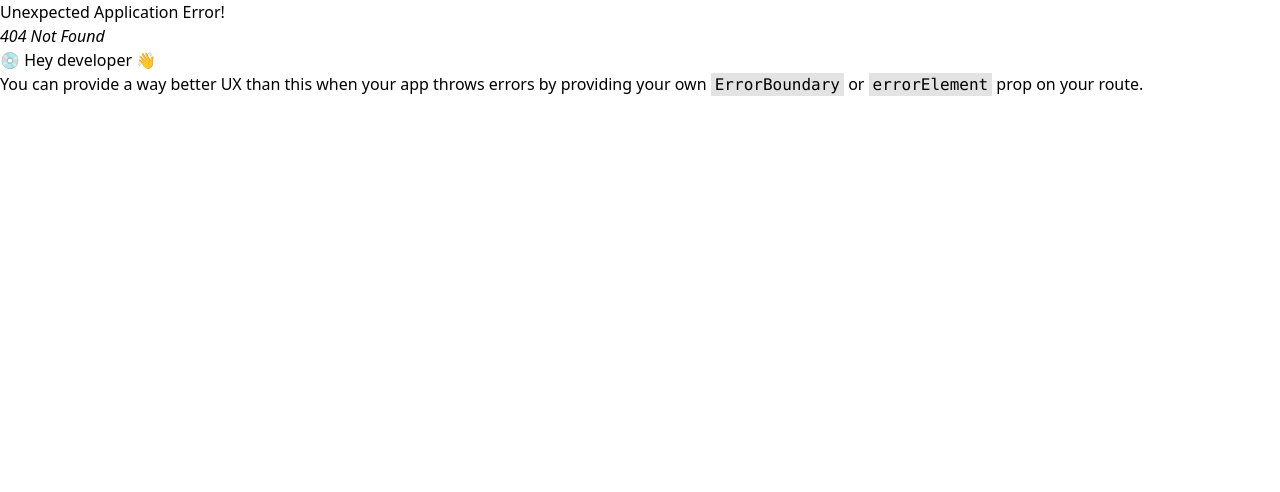
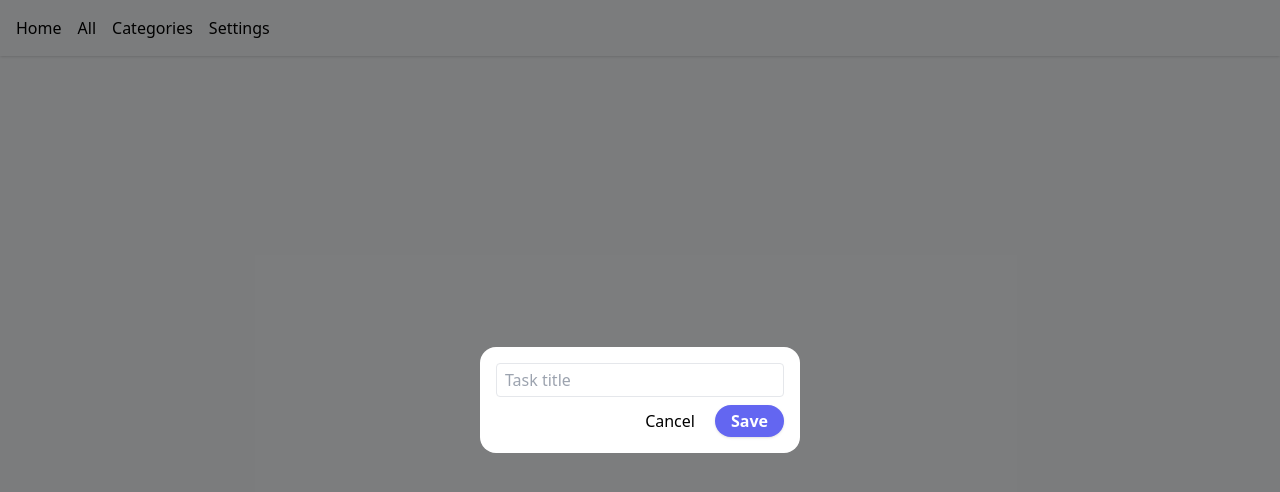
Before and after one commit to fbbp/todo-codex, a React (Vite) app: page /task/1 in a window 1280 px wide. Before the commit this address had no page. Shown: the top 492 px of the page. Built offline with nearby package versions, Linux system fonts and the light colour scheme.

Commit message:
feat: add task modal and settings form

```diff
--- /dev/null
+++ b/src/components/TaskModal.tsx
@@ -0,0 +1,65 @@
+import { FormEvent, useEffect, useState } from 'react';
+import { useNavigate, useParams } from 'react-router-dom';
+import { useTasks } from '../store/useTasks';
+
+export default function TaskModal() {
+  const { id } = useParams();
+  const navigate = useNavigate();
+  const tasks = useTasks((s) => s.tasks);
+  const load = useTasks((s) => s.load);
+  const add = useTasks((s) => s.add);
+  const update = useTasks((s) => s.update);
+
+  const [title, setTitle] = useState('');
+
+  useEffect(() => {
+    void load();
+  }, [load]);
+
+  useEffect(() => {
+    if (id) {
+      const t = tasks.find((task) => task.id === id);
+      if (t) setTitle(t.title);
+    }
+  }, [id, tasks]);
+
+  async function handleSubmit(e: FormEvent) {
+    e.preventDefault();
+    const trimmed = title.trim();
+    if (!trimmed) return;
+    if (id) {
+      await update(id, { title: trimmed });
+    } else {
+      await add({
+        title: trimmed,
+        dueAt: null,
+        durationMin: null,
+        categoryId: null,
+        checklist: [],
+        repeatRule: null,
+      });
+    }
+    navigate(-1);
+  }
+
+  return (
+    <div className="fixed inset-0 bg-black/50 flex items-center justify-center">
+      <form onSubmit={handleSubmit} className="bg-white p-4 rounded-2xl space-y-2 w-80">
+        <input
+          value={title}
+          onChange={(e) => setTitle(e.target.value)}
+          className="border rounded px-2 py-1 w-full"
+          placeholder="Task title"
+        />
+        <div className="flex justify-end gap-2">
+          <button type="button" onClick={() => navigate(-1)} className="px-3 py-1 rounded">
+            Cancel
+          </button>
+          <button type="submit" className="rounded-full shadow px-4 py-1 font-semibold bg-primary text-white">
+            Save
+          </button>
+        </div>
+      </form>
+    </div>
+  );
+}
--- a/src/pages/SettingsPage.tsx
+++ b/src/pages/SettingsPage.tsx
@@ -1,6 +1,49 @@
+
+import { useEffect } from 'react';
+import { useSettings } from '../store/useSettings';
 
 export default function SettingsPage() {
+  const settings = useSettings((s) => s.settings);
+  const load = useSettings((s) => s.load);
+  const update = useSettings((s) => s.update);
+
+  useEffect(() => {
+    void load();
+  }, [load]);
+
   return (
-    <div className="p-4">Settings Page</div>
+    <form className="space-y-4">
+      <label className="block space-y-1">
+        <span>Notify minutes before</span>
+        <input
+          type="number"
+          className="border rounded px-2 py-1 w-full"
+          value={settings.notifyBeforeMin}
+          onChange={(e) => update('notifyBeforeMin', Number(e.target.value))}
+        />
+      </label>
+      <label className="block space-y-1">
+        <span>Theme</span>
+        <select
+          className="border rounded px-2 py-1 w-full"
+          value={settings.theme}
+          onChange={(e) =>
+            update('theme', e.target.value as 'light' | 'dark')
+          }
+        >
+          <option value="light">Light</option>
+          <option value="dark">Dark</option>
+        </select>
+      </label>
+      <label className="block space-y-1">
+        <span>Snooze minutes</span>
+        <input
+          type="number"
+          className="border rounded px-2 py-1 w-full"
+          value={settings.snoozeMin}
+          onChange={(e) => update('snoozeMin', Number(e.target.value))}
+        />
+      </label>
+    </form>
   );
 }
--- a/src/routes.tsx
+++ b/src/routes.tsx
@@ -4,6 +4,7 @@ import HomePage from './pages/HomePage';
 import AllTasksPage from './pages/AllTasksPage';
 import CategoriesPage from './pages/CategoriesPage';
 import SettingsPage from './pages/SettingsPage';
+import TaskModal from './components/TaskModal';
 
 export const router = createBrowserRouter([
   {
@@ -14,6 +15,7 @@ export const router = createBrowserRouter([
       { path: 'all', element: <AllTasksPage /> },
       { path: 'categories', element: <CategoriesPage /> },
       { path: 'settings', element: <SettingsPage /> },
+      { path: 'task/:id?', element: <TaskModal /> },
     ],
   },
 ], {
--- a/src/store/useTasks.ts
+++ b/src/store/useTasks.ts
@@ -14,6 +14,7 @@ export interface TaskStore {
   tasks: Task[];
   load: () => Promise<void>;
   add: (draft: TaskDraft) => Promise<string>;
+  update: (id: string, patch: Partial<TaskDraft>) => Promise<void>;
 }
 
 function scheduleReminder(task: Task) {
@@ -55,4 +56,18 @@ export const useTasks = create<TaskStore>((set, get) => ({
     scheduleReminder(task);
     return id;
   },
+  async update(id, patch) {
+    const current = get().tasks.find((t) => t.id === id);
+    if (!current) return;
+    const updated: Task = {
+      ...current,
+      ...patch,
+      updatedAt: Date.now(),
+    };
+    await db.tasks.put(updated);
+    set({
+      tasks: get().tasks.map((t) => (t.id === id ? updated : t)),
+    });
+    scheduleReminder(updated);
+  },
 }));
```
Also changed, not shown: 2 other files (tests, documents, lock files or other folders).
